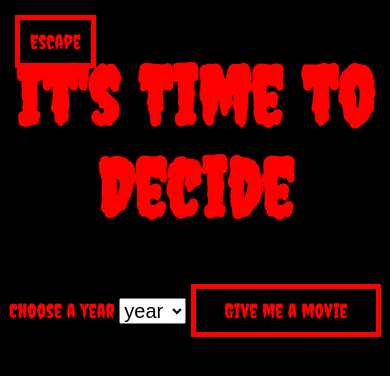
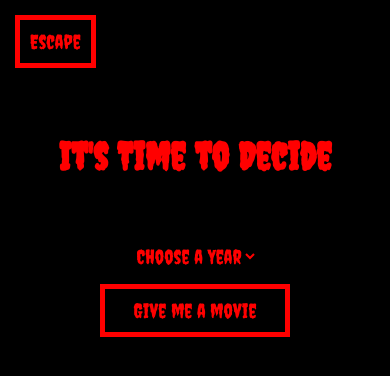
Before and after one commit to ldevuono/horrorRouletteVanilla, a plain HTML site: page roulette.html in a window 390 px wide. Drawn offline with Linux system fonts and the light colour scheme.

Commit message:
adding media queries

```diff
--- a/roulette.html
+++ b/roulette.html
@@ -22,9 +22,10 @@
     <main>
         <section class="chooseMovie">
             <form action="#" method="#" class="input" name="input">
-                <label for="year">Choose a year</label>
-                <select id="year" name="year">
-                    <option value="Choose a year" disabled selected>year</option>
+                <div class="dropdown">
+                    <label for="year" class="sr-only">Choose a year</label>
+                    <select id="year" name="year" required>
+                        <option value="" disabled selected>Choose a Year</option>
                         <option value="1980">1980</option>
                         <option value="1981">1981</option>
                         <option value="1982">1982</option>
@@ -70,7 +71,10 @@
                         <option value="2022">2022</option>
                         <option value="2023">2023</option>
                     </select>
+                </div>
+                <div class="button">
                     <button class="giveMovie" type="submit">Give me a movie</button>
+                </div>
                 <!-- <input type="radio" id="high" name="rating" value="high">
                 <label for="high">Give me something good</label>
                 <input type="radio" id="low" name="rating" value="low">
--- /dev/null
+++ b/styles/sass/partials/_mediaQueries.scss
@@ -0,0 +1,57 @@
+@media (max-width:800px) {
+    .rouletteHeader {
+        h1 {
+            font-size: 3.5rem;
+            padding-top: 70px;
+        }
+    }
+}
+
+
+@media (max-width:600px) {
+    header {
+        h1 {
+            font-size: 3.2rem;
+
+            span {
+                font-size: 4.5rem;
+            }
+        }
+    }
+
+    .rouletteHeader {
+        h1 {
+            font-size: 2.5rem;
+        }
+    }
+
+    .chooseMovie {
+        ul {
+            p {
+                width: 80%;
+            }
+        }
+    }
+}
+
+@media (max-width:600px) {
+    header {
+        h1 {
+            font-size: 2.2rem;
+
+            span {
+                font-size: 3.2rem;
+            }
+        }
+    }
+}
+
+@media (max-width:450px) {
+    .rouletteHeader {
+        h1 {
+            font-size: 1.9rem;
+            margin: 0;
+            padding: auto 0;
+        }
+    }
+}
--- a/styles/sass/partials/_roulette.scss
+++ b/styles/sass/partials/_roulette.scss
@@ -1,6 +1,6 @@
 //HEADER
 .rouletteHeader {
-    padding: 50px 0;
+    padding: 65px 0;
 
     a {
         position: absolute;
@@ -40,5 +40,19 @@ button {
         }
     }
 
+    select {
+        border: none;
+        font-family: 'Creepster', cursive;
+        background: black;
+        color: red;
+        margin-bottom: 15px;
+        text-align: center;
+    }
+
+    form {
+        display: flex;
+        flex-direction: column;
+        align-items: center
+    }
 
 }
--- a/styles/sass/partials/_typography.scss
+++ b/styles/sass/partials/_typography.scss
@@ -5,8 +5,10 @@ html {
 
 h1 {
     font-size: 4rem;
+    transition: .3s ease;
 
     span {
         font-size: 6.5rem;
+        transition: .3s ease;
     }
 }
--- a/styles/sass/styles.scss
+++ b/styles/sass/styles.scss
@@ -3,3 +3,4 @@
 @use "./partials/typography";
 @use "./partials/header";
 @use "./partials/roulette";
+@use "./partials/mediaQueries";
```
Also changed, not shown: styles/styles.css. Lines whose indentation alone changed are shown as unchanged.
